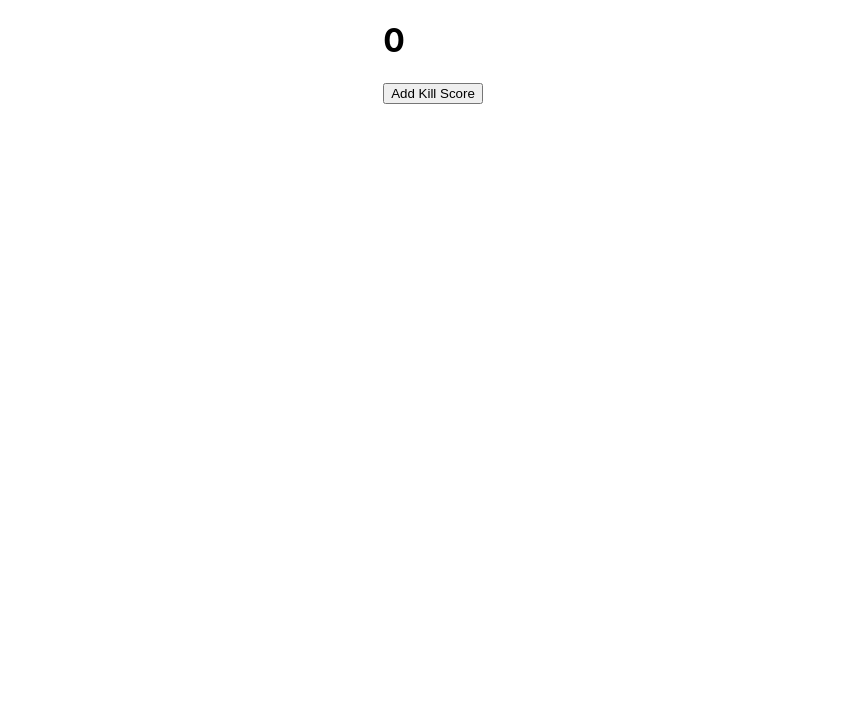
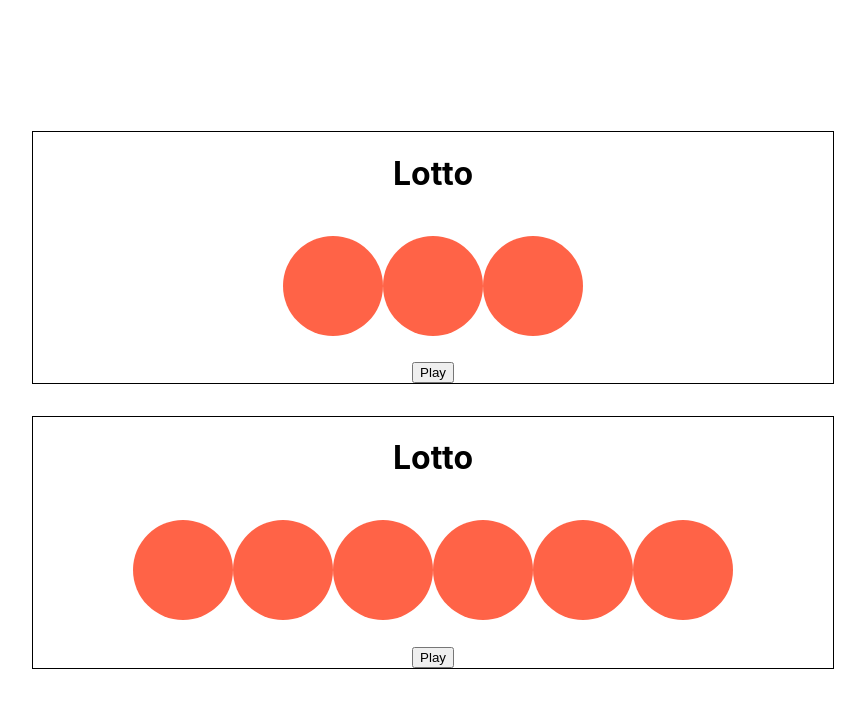
Before and after one commit to Nick-tsoukas/react-playground, a React (Create React App) app: page / in a window 1280 px wide. Shown: the top 708 px of the page, without its empty margins (207-1072 px from the left). Built offline with nearby package versions, Linux system fonts and the light colour scheme.

Commit message:
Lottery game

```diff
--- a/src/App.css
+++ b/src/App.css
@@ -12,11 +12,9 @@ html, body, #root {
 
 .App {
   display: flex;
+  flex-direction: column;
+  align-items: center;
   justify-content: center;
   width: 100%;
   height: 100%;
 }
-
-i {
-  font-size: 10em;
-}
--- a/src/App.js
+++ b/src/App.js
@@ -1,5 +1,5 @@
 import React from 'react';
-import Score from './Score';
+import Lottery from './Lottery';
 
 import './App.css';
 
@@ -9,7 +9,8 @@ import './App.css';
 function App() {
   return (
     <div className="App">
-    <Score/>
+       <Lottery maxPicks={3} />
+       <Lottery range={10} />
     </div>
   );
 }
--- /dev/null
+++ b/src/Lottery.js
@@ -0,0 +1,51 @@
+import React, { Component } from 'react';
+import Pick from './Pick';
+import './lottery.css';
+
+class Lottery extends Component {
+    static defaultProps = {
+        title: "Lotto",
+        maxPicks: 6,
+        range: 40
+    }
+    constructor(props){
+        super(props);
+        this.state = { nums: Array.from({length: this.props.maxPicks})};
+        this.roll = this.roll.bind(this);
+    }
+    // Just generates a random number
+    random(range){
+        return Math.floor(Math.random() * range ) + 1;
+    }
+
+    roll(){
+        this.setState( (c,props) => {
+            return {nums: c.nums.map((n) => {
+                return this.random(this.props.range)
+            })}
+        })
+    //   this.setState(currentState => ({
+    //       nums: currentState.nums.map((n) => {
+    //           return this.random(this.props.range)
+    //       })
+    //   }))
+    }
+
+    render(){
+        return (
+            <div className="Lottery-container">
+                <h1> { this.props.title } </h1>
+                    <div>
+                        {
+                            this.state.nums.map((n) => {
+                                return <Pick number={n} />
+                            })
+                        }
+                    </div>
+                    <button onClick={this.roll}>Play</button>
+            </div>
+        )
+    }
+}
+
+export default Lottery;
--- /dev/null
+++ b/src/Pick.js
@@ -0,0 +1,14 @@
+import React, { Component } from 'react';
+import './pick.css'
+
+class Pick extends Component {
+    render(){
+        return (
+
+                <h1 className="Pick-number"> { this.props.number }</h1>
+
+        )
+    }
+}
+
+export default Pick
--- a/src/Score.js
+++ /dev/null
@@ -1,28 +0,0 @@
-import React, { Component } from 'react';
-
-class Score extends Component {
-    constructor(props){
-        super(props);
-        this.state = { score: 0};
-        this.addKill = this.addKill.bind(this);
-
-    }
-
-     incrementScore(curState){
-        return { score: curState.score + 3};
-    }
-    addKill(){
-        this.setState(this.incrementScore);
-    }
-
-    render(){
-        return (
-            <div>
-                <h1>{this.state.score}</h1>
-                <button onClick={this.addKill}>Add Kill Score</button>
-            </div>
-        )
-    }
-}
-
-export default Score;
--- /dev/null
+++ b/src/lottery.css
@@ -0,0 +1,7 @@
+.Lottery-container {
+    text-align: center;
+    max-height: 300px;
+    border: 1px solid black;
+    width: 800px;
+    margin: 1em;
+}
--- /dev/null
+++ b/src/pick.css
@@ -0,0 +1,7 @@
+.Pick-number {
+    border-radius: 50%;
+    min-width: 100px;
+    min-height: 100px;
+    background-color: tomato;
+    display: inline-block;
+}
```
